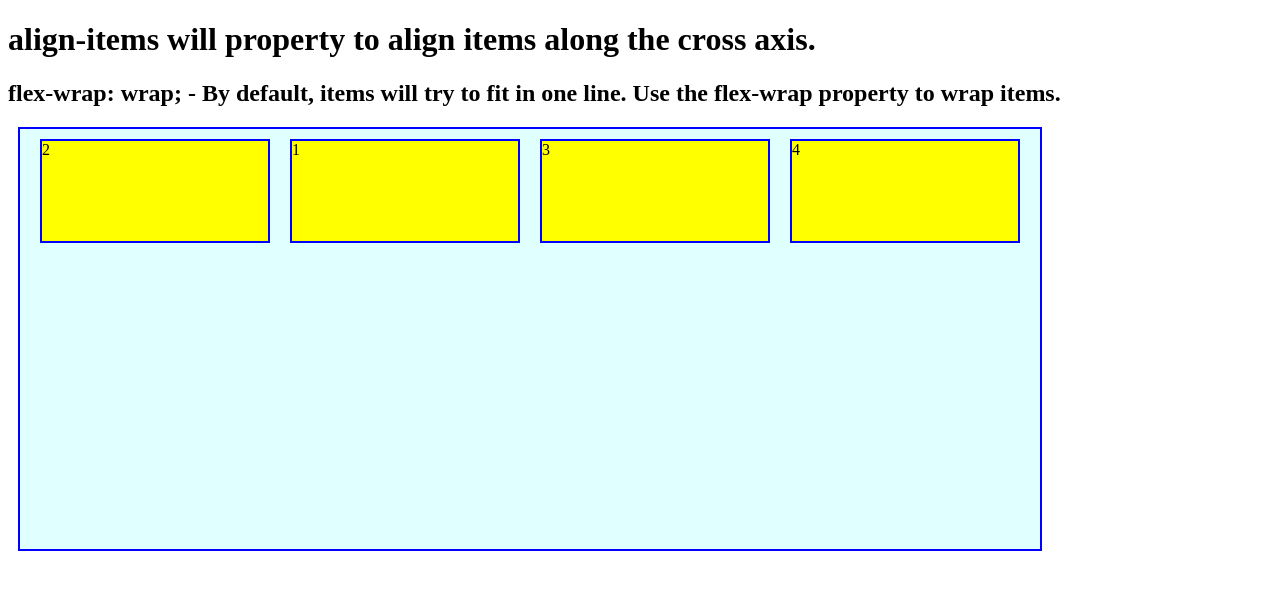
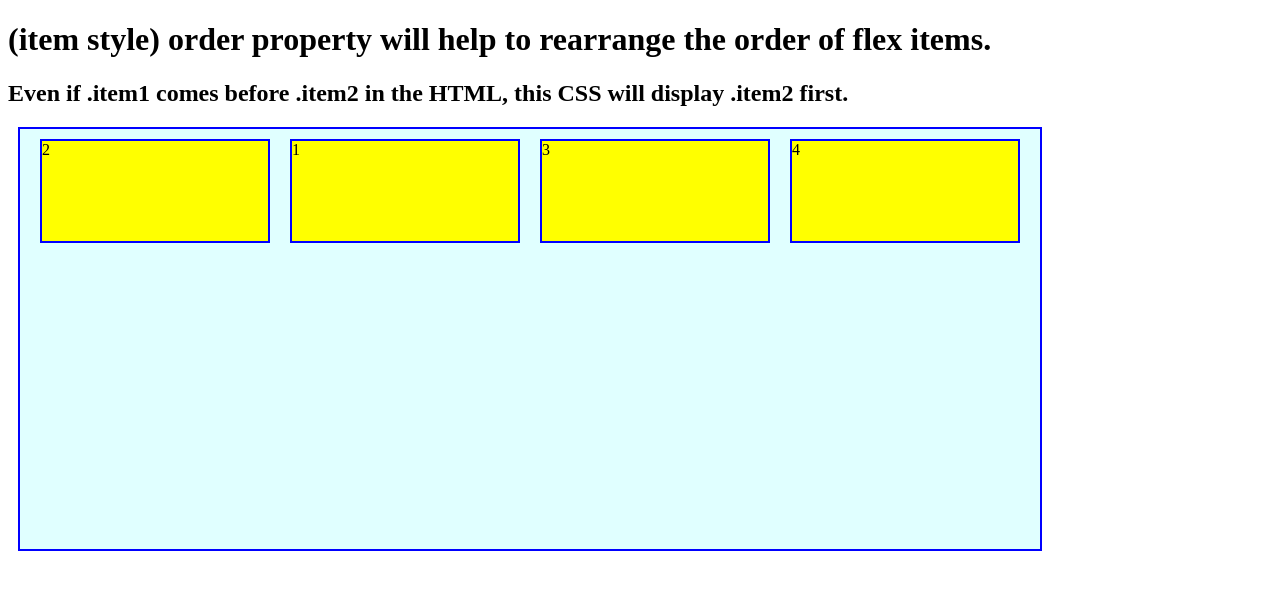
Before and after one commit to web-painters/flex-box-samples, a plain HTML site: page 6. order/1. swap 1 to 2 and 2 to 1/index.html in a window 1280 px wide. Drawn offline with Linux system fonts and the light colour scheme.

Commit message:
tech(css3): add simple order example

```diff
--- a/6. order/1. swap 1 to 2 and 2 to 1/index.html
+++ b/6. order/1. swap 1 to 2 and 2 to 1/index.html
@@ -7,8 +7,8 @@
 </head>
 
 <body>
-    <h1>align-items will property to align items along the cross axis.</h1>
-    <h2>flex-wrap: wrap; - By default, items will try to fit in one line. Use the flex-wrap property to wrap items.</h2>
+    <h1>(item style) order property will help to rearrange the order of flex items.</h1>
+    <h2>Even if .item1 comes before .item2 in the HTML, this CSS will display .item2 first.</h2>
     <div class="container">
         <div class="items item-1">1</div>
         <div class="items item-2">2</div>
```
